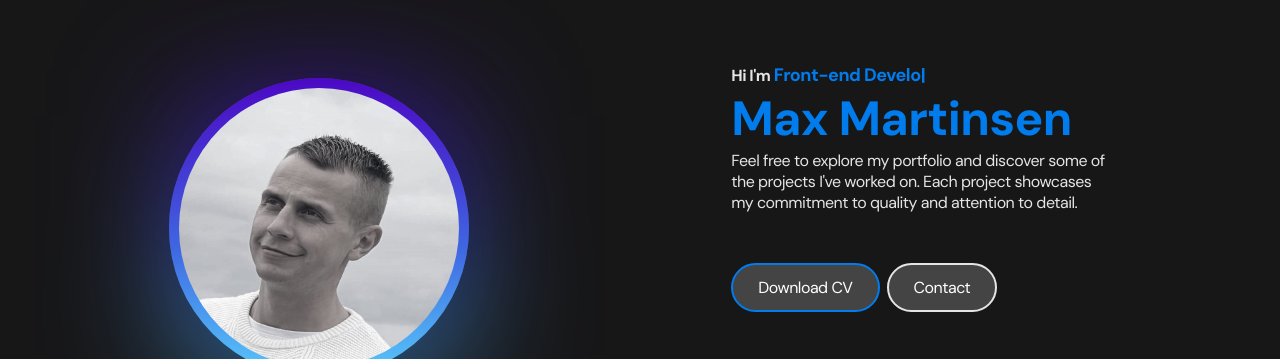
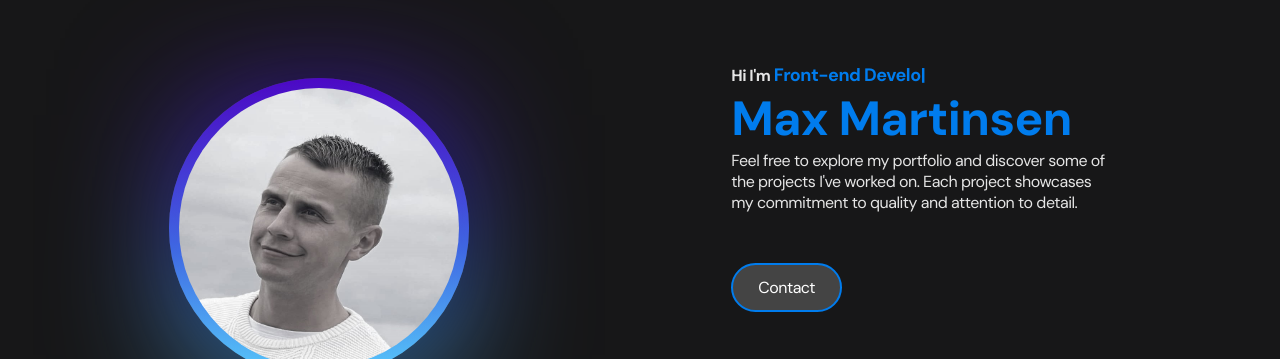
Before and after one commit to MaxMartinsen/Portfolio, a plain HTML site: page index.html in a window 1280 px wide. Shown: the part 78-437 px from the top of the page. Drawn offline with nearby package versions, Linux system fonts and the light colour scheme; files whose address does not match are found by name.

Commit message:
Update index.html

```diff
--- a/index.html
+++ b/index.html
@@ -59,8 +59,8 @@
 
                             <div class="hero__group">
                                 <div class="hero__group-btn">
-                                    <a href="#" class="btn active">Download CV</a>
-                                    <a href="mailto:max.martinsen@hotmail.com" class="btn">Contact</a>
+                                    <!-- <a href="#" class="btn active">Download CV</a> -->
+                                    <a href="mailto:max.martinsen@hotmail.com" class="btn active">Contact</a>
                                 </div>
                             </div>
 
```
